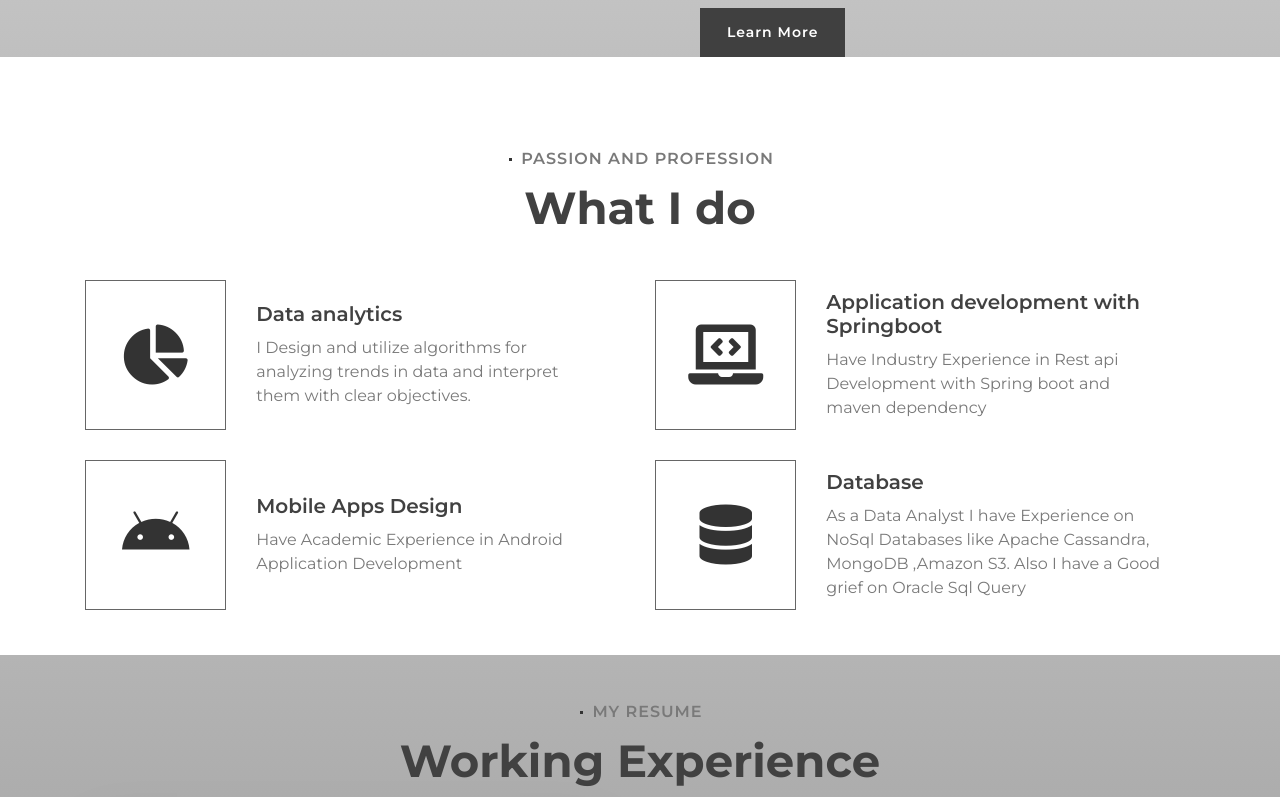
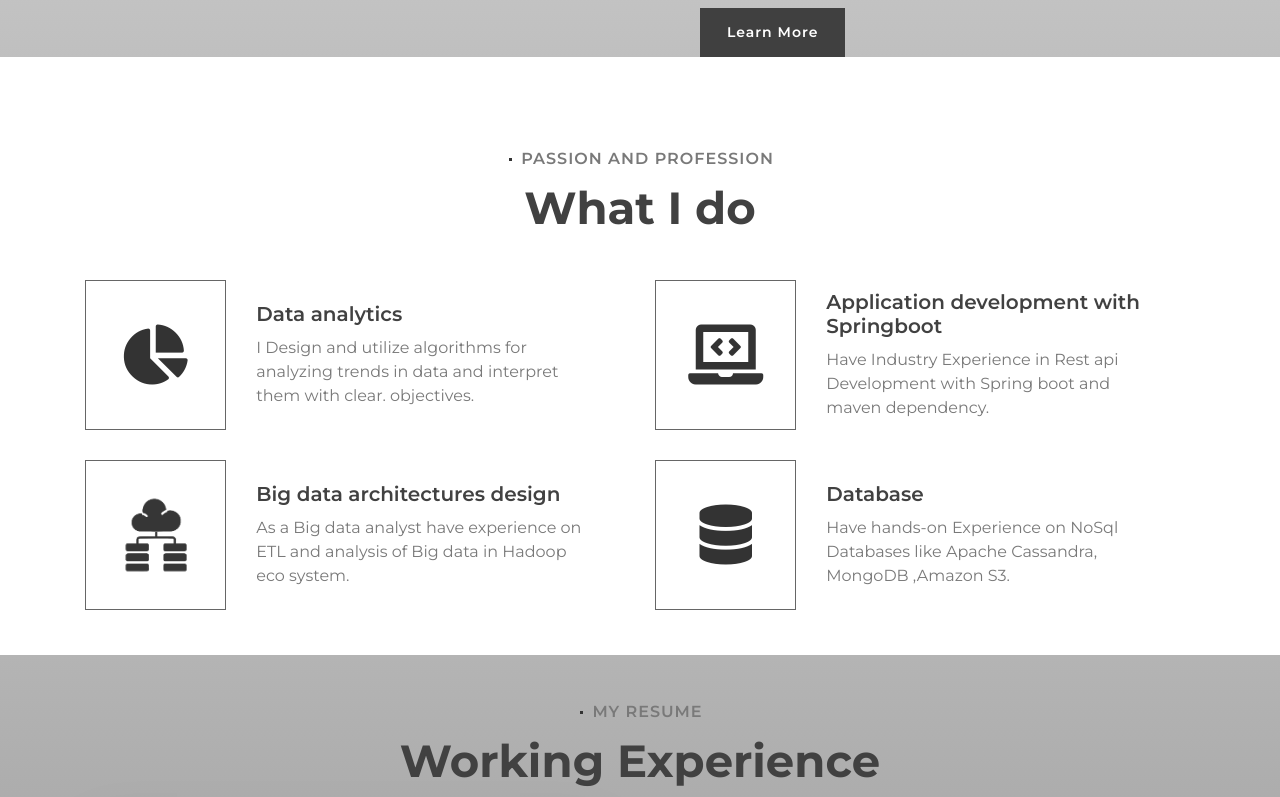
Before and after one commit to srv96/srv96.github.io, a plain HTML site: page index.html in a window 1280 px wide. Shown: the part 1261-2058 px from the top of the page. Drawn offline with nearby package versions, Linux system fonts and the light colour scheme.

Commit message:
New enhancements with several bug fixes.

```diff
--- a/css/style.css
+++ b/css/style.css
@@ -776,6 +776,15 @@ a:focus {
     font-size: 75px;
 }
 
+.service-icon-custom{
+    height:110px;
+    width:110px;
+    transition : all 0.3s ease-in-out
+}
+.service-item:hover .service-icon-custom {
+    transform: scale(1.2);
+}
+
 .service .service-text {
     position: relative;
     width: calc(100% - 120px);
--- a/index.html
+++ b/index.html
@@ -89,7 +89,7 @@
                     <img src="img/about.jpg" alt="Image">
                 </div>
             </div>
-            <div class="scrollHitPoint" style="height: 250;width: 300;background-color: red;"></div>
+            <div class="scrollHitPoint"></div>
             <div class="col-lg-6">
                 <div class="about-content">
                     <div class="section-header text-left">
@@ -169,7 +169,7 @@
                     <div class="service-text">
                         <h3>Data analytics</h3>
                         <p>
-                            I Design and utilize algorithms for analyzing trends in data and interpret them with clear
+                            I Design and utilize algorithms for analyzing trends in data and interpret them with clear.
                             objectives.
                         </p>
                     </div>
@@ -183,7 +183,7 @@
                     <div class="service-text">
                         <h3>Application development with Springboot </h3>
                         <p>
-                            Have Industry Experience in Rest api Development with Spring boot and maven dependency
+                            Have Industry Experience in Rest api Development with Spring boot and maven dependency.
                         </p>
                     </div>
                 </div>
@@ -191,12 +191,12 @@
             <div class="col-lg-6 wow fadeInUp" data-wow-delay="0.4s">
                 <div class="service-item">
                     <div class="service-icon">
-                        <i class="fab fa-android"></i>
+                        <img src="img/bigdataraw-removebg.png" class="service-icon-custom">
                     </div>
                     <div class="service-text">
-                        <h3>Mobile Apps Design</h3>
+                        <h3>Big data architectures design</h3>
                         <p>
-                            Have Academic Experience in Android Application Development
+                            As a Big data analyst have experience on ETL and analysis of Big data in Hadoop eco system.
                         </p>
                     </div>
                 </div>
@@ -209,8 +209,8 @@
                     <div class="service-text">
                         <h3>Database</h3>
                         <p>
-                            As a Data Analyst I have Experience on NoSql Databases like Apache Cassandra, MongoDB
-                            ,Amazon S3. Also I have a Good grief on Oracle Sql Query
+                            Have hands-on Experience on NoSql Databases like Apache Cassandra, MongoDB
+                            ,Amazon S3.
                         </p>
                     </div>
                 </div>
@@ -269,7 +269,8 @@
                     <h4>Gangadhar Meher University ,Sambalpur , Odisha </h4>
                     <p>
                         Done my Bachelor's degree study from this college , Where I had my speciality in Math and
-                        Computer Science. This was the time, when I found myself gradually inclined towards computers and
+                        Computer Science. This was the time, when I found myself gradually inclined towards computers
+                        and
                         programmings .
                     </p>
                 </div>
```
Also changed, not shown: img/bigdataraw-removebg.png (added).
